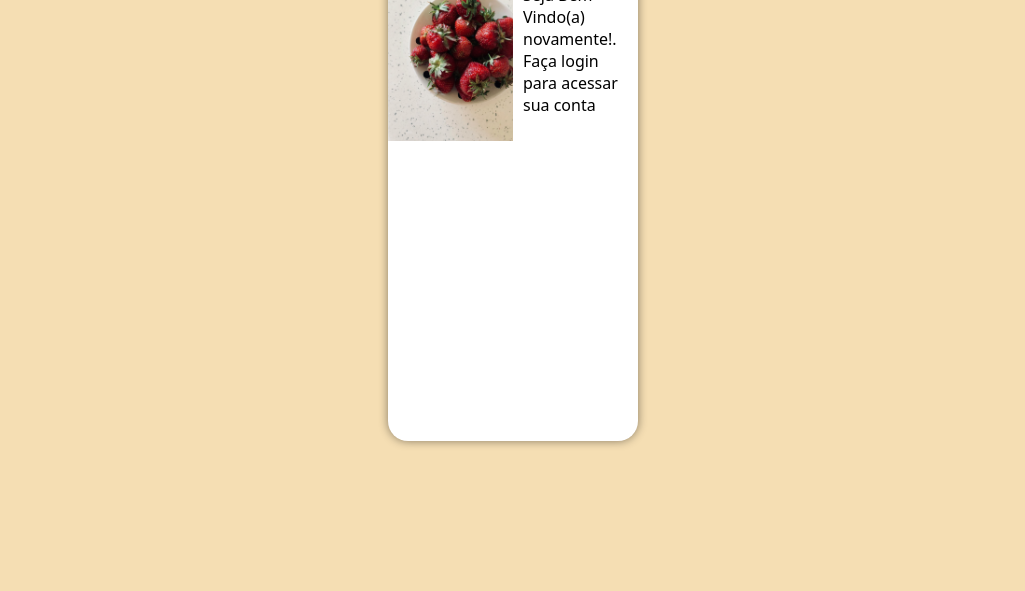
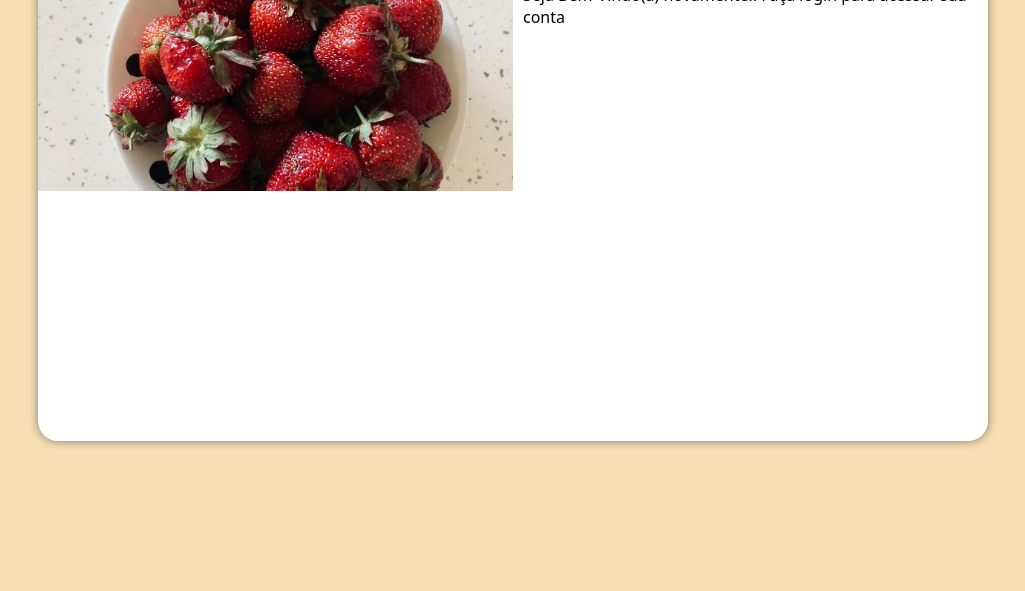
Before and after one commit to 1406giulia/projeto-login, a plain HTML site: page index.html in a window 1280 px wide. Shown: the part 209-800 px from the top of the page, without its empty margins (127-1152 px from the left). Drawn offline with Linux system fonts and the light colour scheme.

Commit message:
atualizaçoes

```diff
--- a/estilos/midia-query.css
+++ b/estilos/midia-query.css
@@ -3,38 +3,32 @@
 
 @media screen and (min-width: 768px) and (max-width:992px){
    section#login{
-        width:80vw ;
-        body{
-            background-image:linear-gradient(to top, rgb(10, 141, 10, wheat)) ;
+    width: 80vw;
    }
-
-}
-
-
-    section#login > div#imagem{
+ section#login > div#imagem {
     float: left;
     width: 30%;
     height: 100%;
  }
+
+}
 section#login > div#formulario {
     float: right;
     width: 70%;
-
-    }
 }
 @media screen and (min-width: 992px){
    section#login{
-        width: 960px;
+    width: 950px;
+   }
+   section#login > div#imagem{
+float: left;
+width: 50%;
+height: 100%;
 
     }
-    div#imagem{
-        float:left ;
-        width: 50%;
-        height: 100%;
-    }
-    div#formulario{
+
+  section#login > div#formulario {
 float: right;
 width: 50%;
     }
-
 }
--- a/estilos/style.css
+++ b/estilos/style.css
@@ -34,22 +34,24 @@ top: 50%;
 left: 50%;
 transform: translate(-50%, -50%);
 background-color: white;
-width: 250px;
+
 height: 500px;
 border-radius:20px ;
 overflow: hidden;
 box-shadow: 0px 0px 10px rgba(0, 0, 0, 0.452);
 
-transition: width 1.3s,height 1.3s;
+transition: width 0.3s,height 0.3s;
 transition-timing-function: ease;
 }
 
 section#login > div#imagem{
     background: wheat url(../imagens/pexels-ariana-gavra-388697-1087568.jpg);
-height: 200px;
+height: 50%;
 background-size: cover;
 background-position: left bottom;
 display: block;
+background-position: 90%;
+
 
 
 }
```
Lines whose indentation alone changed are shown as unchanged.
